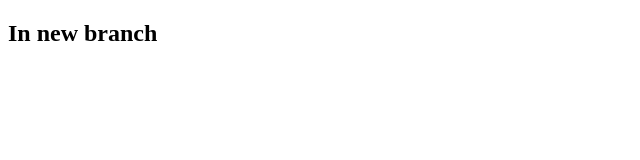
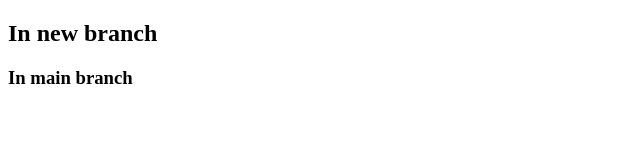
Before and after one commit to PhoneMyatKo-cmu/DevOps-Lab-4-1-test, a plain HTML site: page index.html in a window 1280 px wide. Shown: the whole page, without its empty margins (0-640 px from the left). Drawn offline with Linux system fonts and the light colour scheme.

Commit message:
in main branch

```diff
--- a/index.html
+++ b/index.html
@@ -9,7 +9,7 @@
 
 <body>
     <h2>In new branch</h2>
-
+    <h3>In main branch</h3>
 </body>
 
 </html>
```
